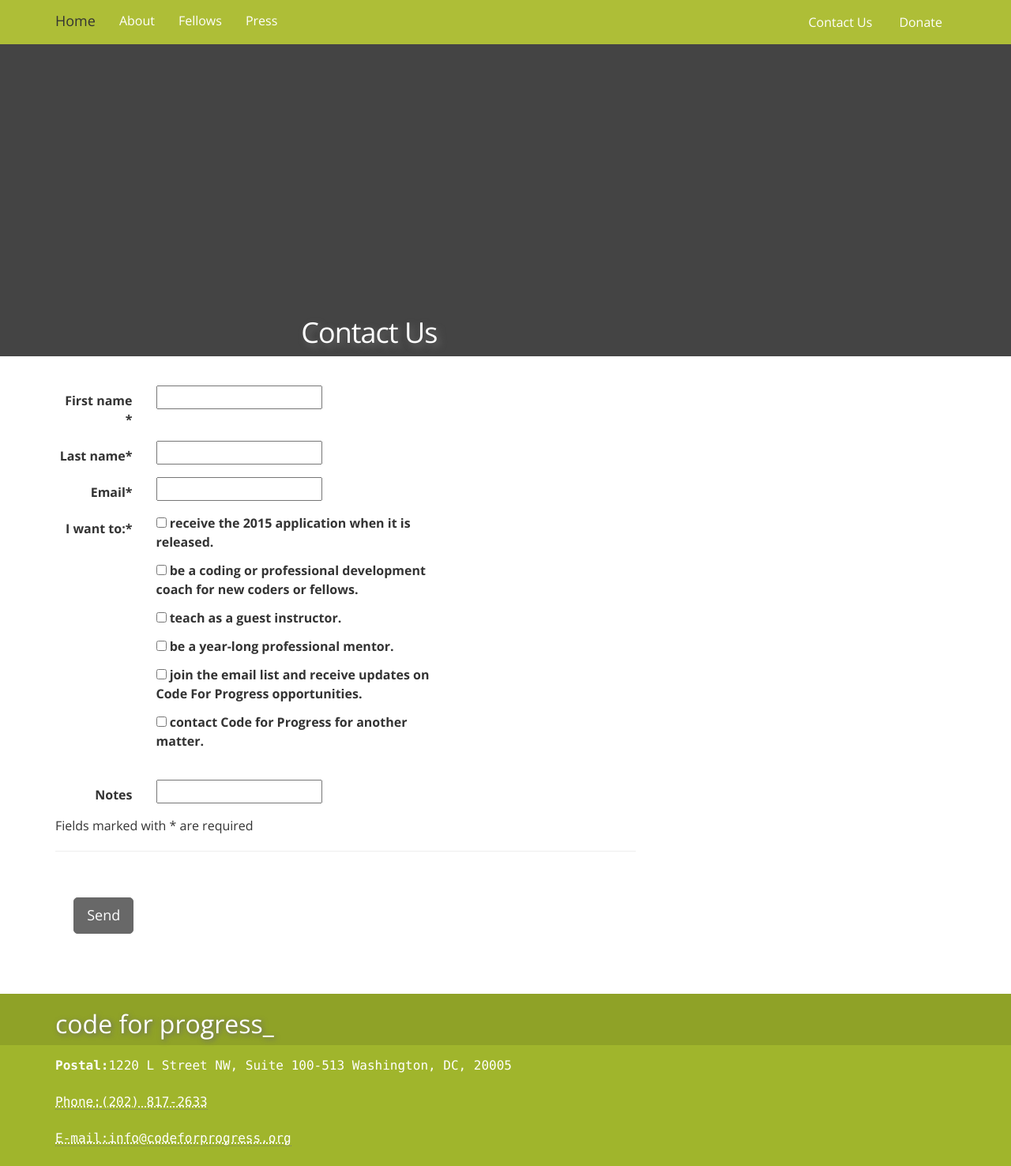
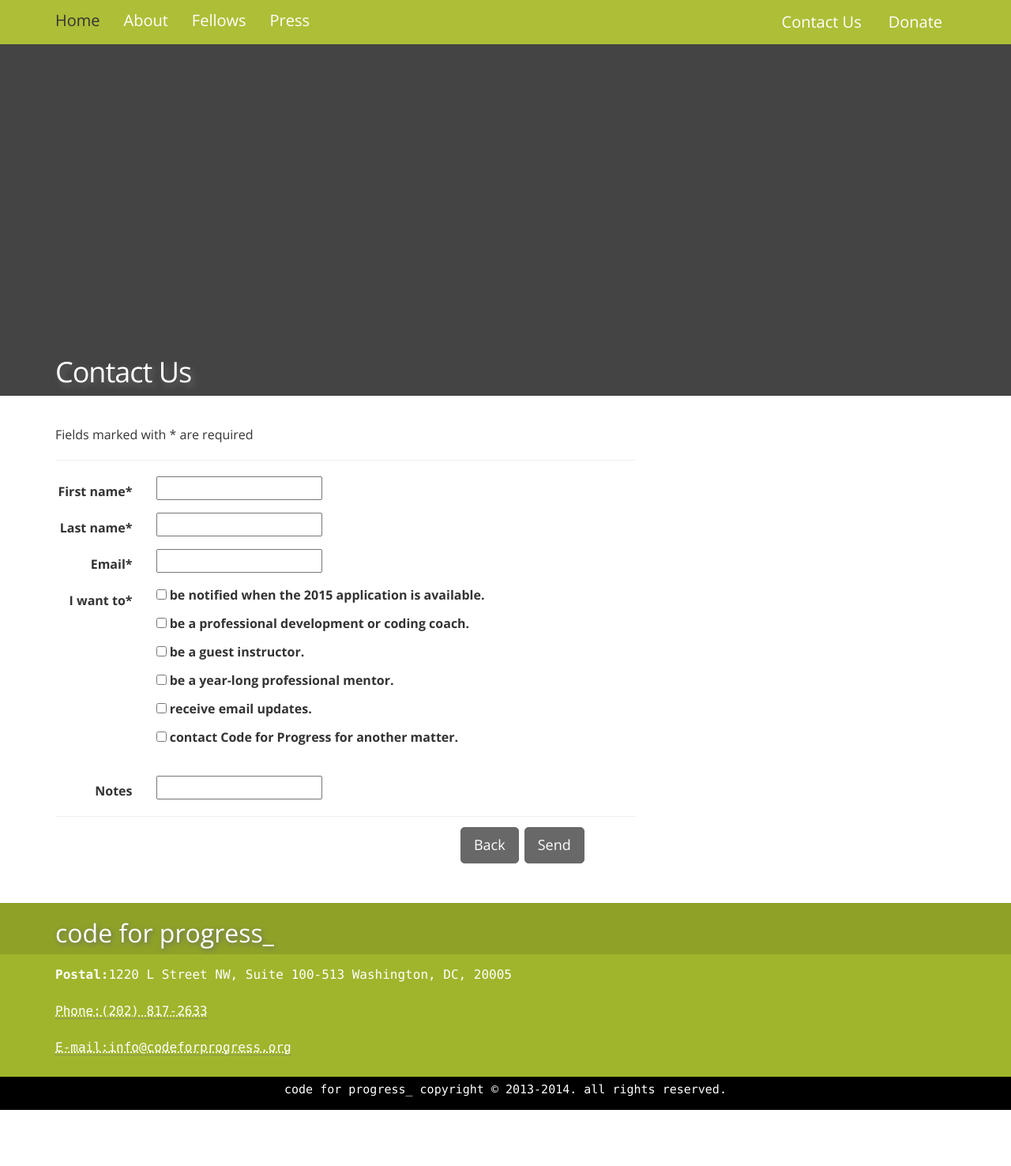
Before and after one commit to aliyarahman/betterhomepage, a Django app: page /app/contact/ in a window 1280 px wide; the page is wider, and only the part inside the window is pictured. Shown: the top 1476 px of that part at 79% size. After the commit the page ends 1405 px from the top of that part, so only its background shows below. Run offline with Django 3.2, Linux system fonts and the light colour scheme; parts of the project's set-up code (start-up, migrations or seed data) failed here and were passed over; some libraries are stand-ins or nearby versions.

Commit message:
Worked on contact and index: cleaned up buttons and text layout

```diff
--- a/app/forms.py
+++ b/app/forms.py
@@ -6,11 +6,11 @@ from django.forms.models import modelformset_factory
 
 
 
-CONTACT_CHOICES =   (('application', ('receive the 2015 application when it is released.')),
-                     ('coach', ('be a coding or professional development coach for new coders or fellows.')),
-                     ('instructor', ('teach as a guest instructor.')),
+CONTACT_CHOICES =   (('application', ('be notified when the 2015 application is available.')),
+                     ('coach', ('be a professional development or coding coach.')),
+                     ('instructor', ('be a guest instructor.')),
                      ('mentor', ('be a year-long professional mentor.')),
-                     ('email_list', ('join the email list and receive updates on Code For Progress opportunities.')),
+                     ('email_list', ('receive email updates.')),
                      ('other', ('contact Code for Progress for another matter.')))
 
 
--- a/app/static/css/application.css
+++ b/app/static/css/application.css
@@ -48,6 +48,25 @@ a:focus {
   border-color: #101141;
 }
 
+.btn-contact {
+  background-color: #686868;
+  border-color: #686868;
+  color: white;
+  margin-top: -1%;
+  margin-left: -4%;
+  float: right;
+}
+
+.btn-contact:hover,
+.btn-contact:focus,
+.btn-contact:active,
+.btn-contact.active,
+.open > .dropdown-toggle.btn-primary {
+  background-color: #101141;
+  border-color: #101141;
+  color: white;
+}
+
 .btn-nav {
   background-color: #aebe37;
   border-color: #aebe37;
@@ -69,10 +88,14 @@ a:focus {
     border-radius: 0;
     background-color: #aebe37;
     margin-bottom: 0;
+/*    font-weight: bold;*/
+   /* text-shadow: 1px 1px 1px #696969;*/
+    font-size: 20px;
 }
 
 .navbar-brand {
     color: #333;
+    font-size: 20px;
 }
 
 .navbar-brand > .glyphicon {
@@ -105,18 +128,18 @@ footer a:focus {
     background-color: #444;
     background-image: url('../img/grad_banner.jpg');
     background-repeat: no-repeat;
-    background-size: 115%;
     background-position: center;
     text-align: center;
-
+    background-size: 115%;
 }
-
-.jumbotron .tagline {
+jumbotron
+. .tagline {
     position: relative;
     margin-top: 40px;
     text-shadow: 2px 2px 6px #696969;
     color: #fff;
     font-size: 2em;
+    margin: 0 auto;
 }
 .jumbotron input.form-control {
     font-size: 18px;
@@ -161,21 +184,29 @@ footer a:focus {
    max-width: 120%;  /* for IE 6 */
    background: grey;
    opacity: 0.82;
-   margin: 0;
 
 }
 h1 {
    margin-top: 400px;
-   letter-spacing: -1px;
+   letter-spacing:-1px;
    text-shadow: 4px 4px 8px #696969;
    color: white;
+}
+
+.tagline {
+   margin-top: 420px;
+   letter-spacing:-1px;
+   text-shadow: 4px 4px 8px #696969;
+   color: white;
+   margin-bottom: -25px;
 }
 
 h1 span {
    color: white;
    text-transform: uppercase;
-   font: bold, Helvetica, Sans-Serif;
+   font: Helvetica, Sans-Serif;
    letter-spacing: -1px;
+   margin-bottom: -25px;
 }
 
 h3 {
--- a/app/templates/contact.html
+++ b/app/templates/contact.html
@@ -44,16 +44,20 @@
       <div class = "content">
         <form class="form-horizontal" role="form" action='.' method='post'>
         {% csrf_token %}
+        <div class="explain-required">
+          {{'Fields marked with <span class="required">*</span> are required' }}
+        </div>
+        <hr>
             <div class="form-group{% if field.errors %} has-error{% endif %}">
-              <label class="col-md-2 control-label" >First name <span class = "required">*</span></label>
-              <div class="col-md-5">
+              <label class="col-md-2 control-label" >First name*</label>
+              <div class="col-md-6">
                 {{ form.first_name }}
               </div>
             </div>
 
             <div class="form-group{% if field.errors %} has-error{% endif %}">
               <label class="col-md-2 control-label" >Last name*</label>
-              <div class = "col-md-5">
+              <div class = "col-md-6">
               {{ form.last_name }}
               </div>
             </div>
@@ -61,35 +65,30 @@
 
             <div class="form-group{% if field.errors %} has-error{% endif %}">
               <label class="col-md-2 control-label">Email*</label>
-              <div class= "col-md-5">
+              <div class= "col-md-6">
               {{ form.email }}
               </div>
             </div>
 
             <div class="form-group{% if field.errors %} has-error{% endif %}">
-              <label class="col-md-2 control-label">I want to:*</label>
-              <div class="col-md-6">
+              <label class="col-md-2 control-label">I want to*</label>
+              <div class="col-md-7">
                 {{ form.interested_in }}
               </div>
             </div>
 
             <div class="form-group{% if field.errors %} has-error{% endif %}">
               <label class="col-md-2 control-label">Notes</label>
-              <div class= "col-md-5">
+              <div class= "col-md-6">
               {{form.notes}}
               </div>
             </div>
+            <hr>
 
-              <div class="explain-required">
-                {{'Fields marked with <span class="required">*</span> are required' }}
+              <div class="form-group col-md-12">
+                <button class="btn btn-contact btn-lg" type="submit" value="Submit">Send </button>
+                <a class="btn btn-contact btn-lg" href="{% url 'index' %}" role="button">Back</a>
               </div>
-                <hr>
-            <div class="form-group">
-              <div>
-              <button class="btn btn-primary btn-lg" type="submit" value="Submit">Send </button>
-
-              </div>
-            </div>
           </div>
         </form>
       </div>
--- a/app/templates/index.html
+++ b/app/templates/index.html
@@ -2,8 +2,8 @@
 {% block container %}
 
 <div class="jumbotron">
-    <div class="change">
-        <h1><span>Change the face of tech</span></h1>
+   <div class="change">
+        <h1 class = "tagline"><span>Change the face of tech</span></h1>
         <h3><span>By fostering a new wave of social justice-minded coders</span></h3>
     </div>
 </div>
```
